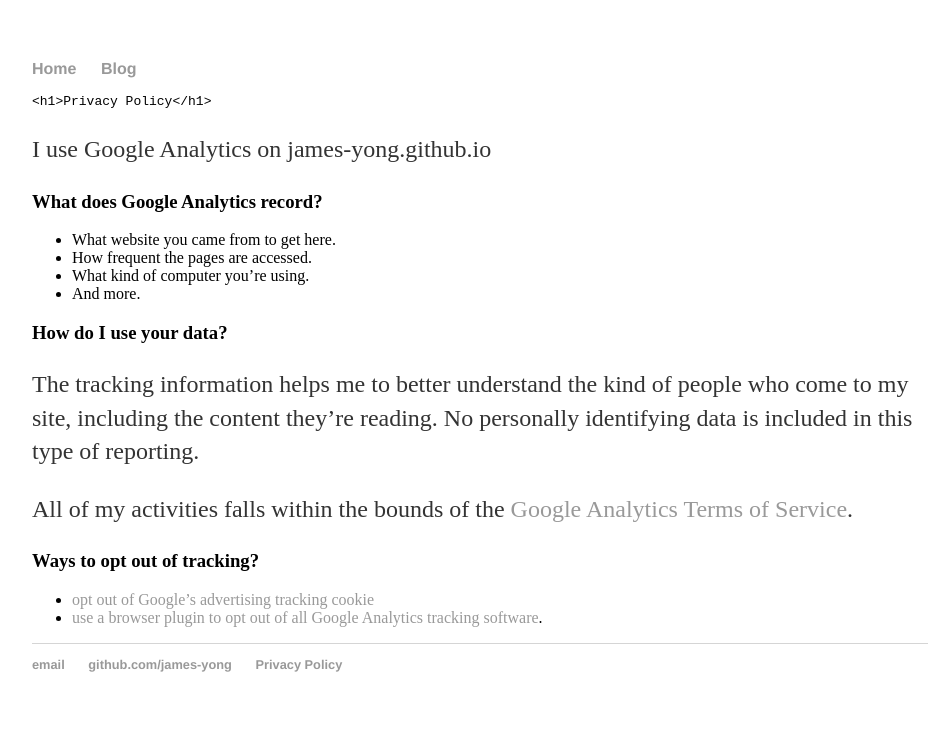
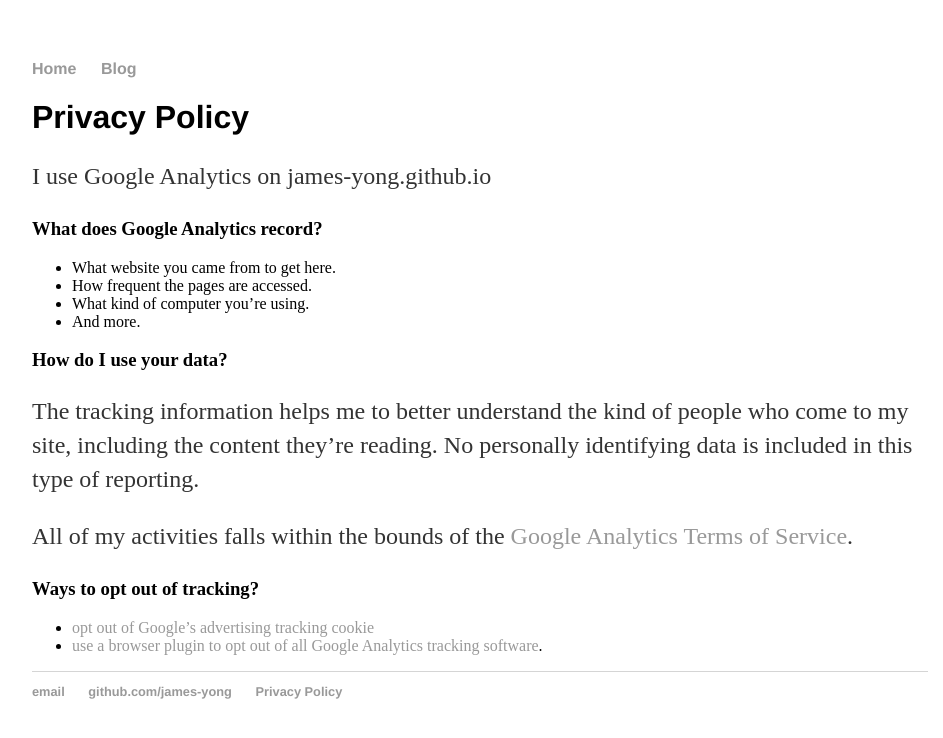
Before and after one commit to james-yong/james-yong.github.io, a Jekyll site: the page built from privacy/index.md, in a window 1280 px wide. Shown: the top 738 px of the page, without its empty margins (160-1103 px from the left). Built offline with Jekyll 4.4.1, drawn with Linux system fonts in a browser that asks for light colours.

```diff
--- a/privacy/index.md
+++ b/privacy/index.md
@@ -2,7 +2,7 @@
 layout: default
 title: James Yong's Blog
 ---
-	<h1>Privacy Policy</h1>
+# Privacy Policy
 
   I use Google Analytics on james-yong.github.io
 
```
